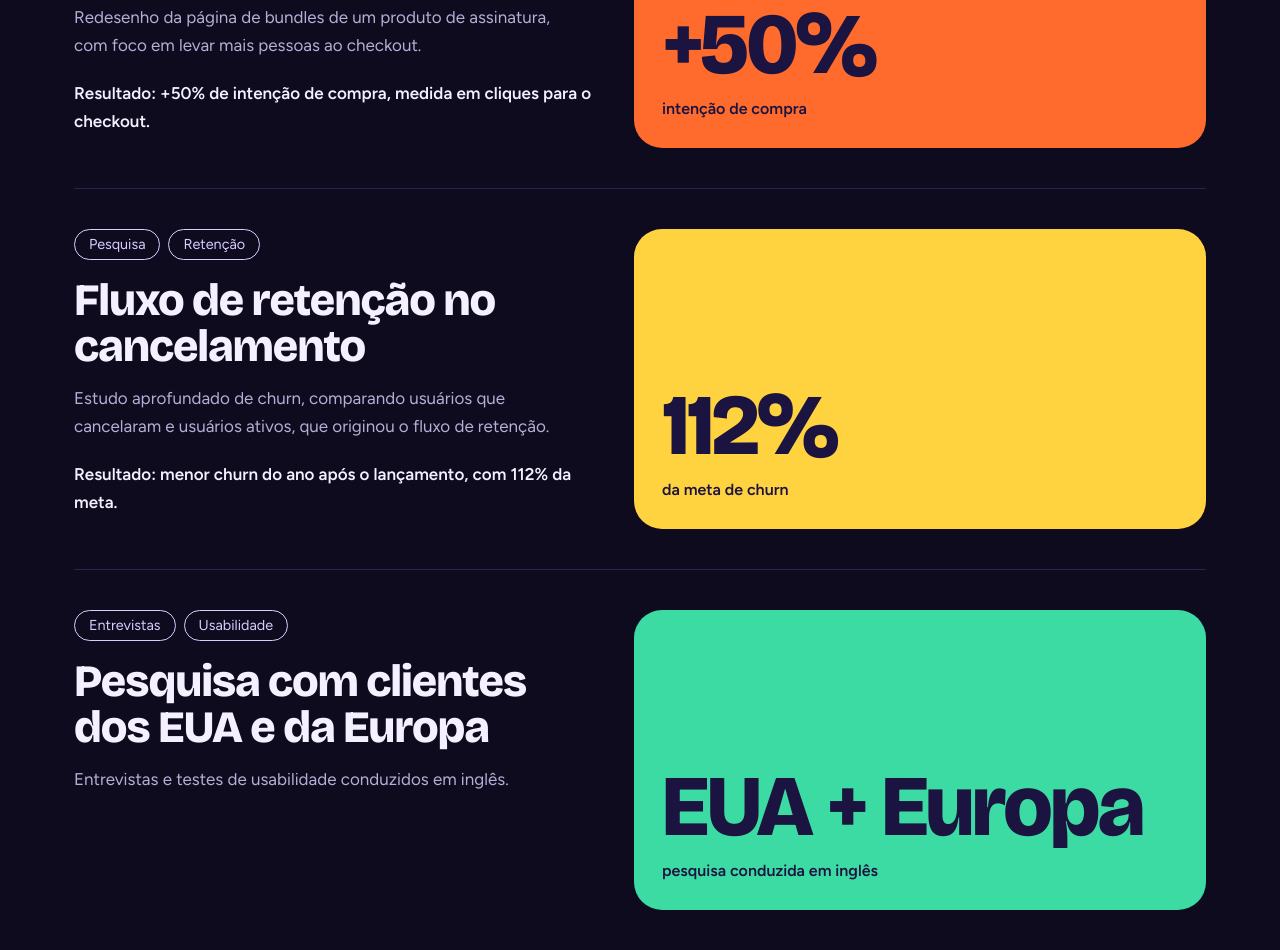
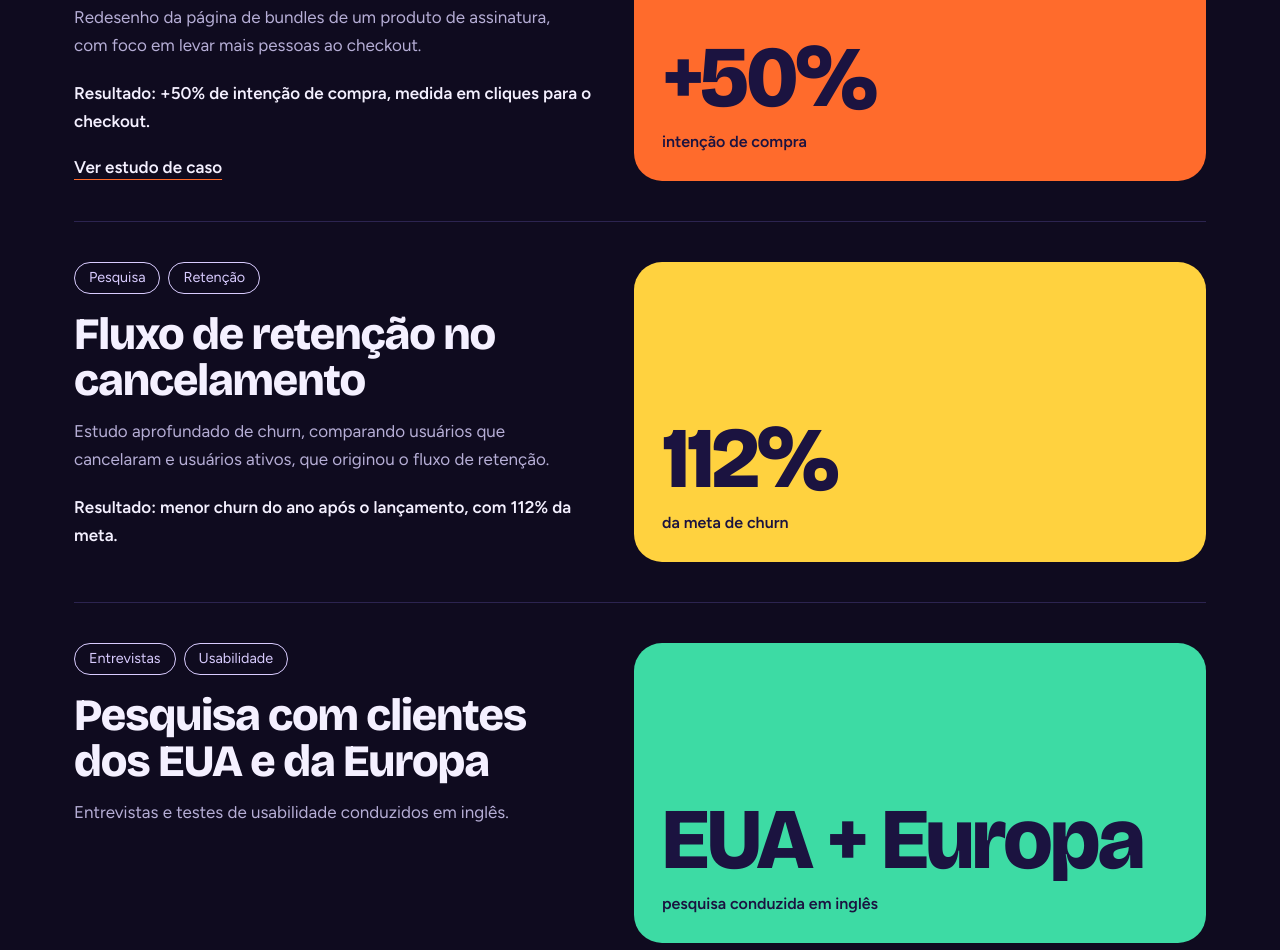
Before and after one commit to mesandylima-droid/portfolio, a plain HTML site: page public/index.html in a window 1280 px wide. Shown: the part 1470-2420 px from the top of the page. Drawn offline with nearby package versions, Linux system fonts and the light colour scheme.

Commit message:
Update index.html

```diff
--- a/public/index.html
+++ b/public/index.html
@@ -63,6 +63,8 @@ section{padding:88px 0 0}
 .proj h3{font-weight:800;font-size:clamp(1.8rem,3.6vw,2.8rem);margin-bottom:14px}
 .proj p{color:var(--muted);max-width:44ch}
 .proj .res{display:block;margin-top:20px;color:var(--text);font-weight:600}
+.case{display:inline-block;margin-top:18px;font-weight:600;text-decoration:underline;text-decoration-color:var(--orange);text-underline-offset:6px}
+.case:hover{color:var(--sun)}
 .panel{display:flex;align-items:end;min-height:300px;padding:28px;border-radius:28px;color:var(--ink);font-family:var(--display);font-weight:800;font-size:clamp(2.6rem,7vw,5.4rem);line-height:.95;letter-spacing:-.03em}
 .panel small{display:block;margin-top:12px;font-family:var(--body);font-size:1rem;font-weight:600;letter-spacing:0;line-height:1.35}
 .p1{background:var(--orange)} .p2{background:var(--sun)} .p3{background:var(--mint)} .p4{background:var(--lilac)}
@@ -140,6 +142,7 @@ footer{margin-top:64px;color:var(--muted);font-size:.95rem}
           <h3>Redesenho da Bundle Page</h3>
           <p>Redesenho da página de bundles de um produto de assinatura, com foco em levar mais pessoas ao checkout.</p>
           <span class="res">Resultado: +50% de intenção de compra, medida em cliques para o checkout.</span>
+          <a class="case" href="bundle-page.html">Ver estudo de caso</a>
         </div>
         <div class="panel p1" role="img" aria-label="Mais 50% de intenção de compra"><div>+50%<small>intenção de compra</small></div></div>
       </article>
```
